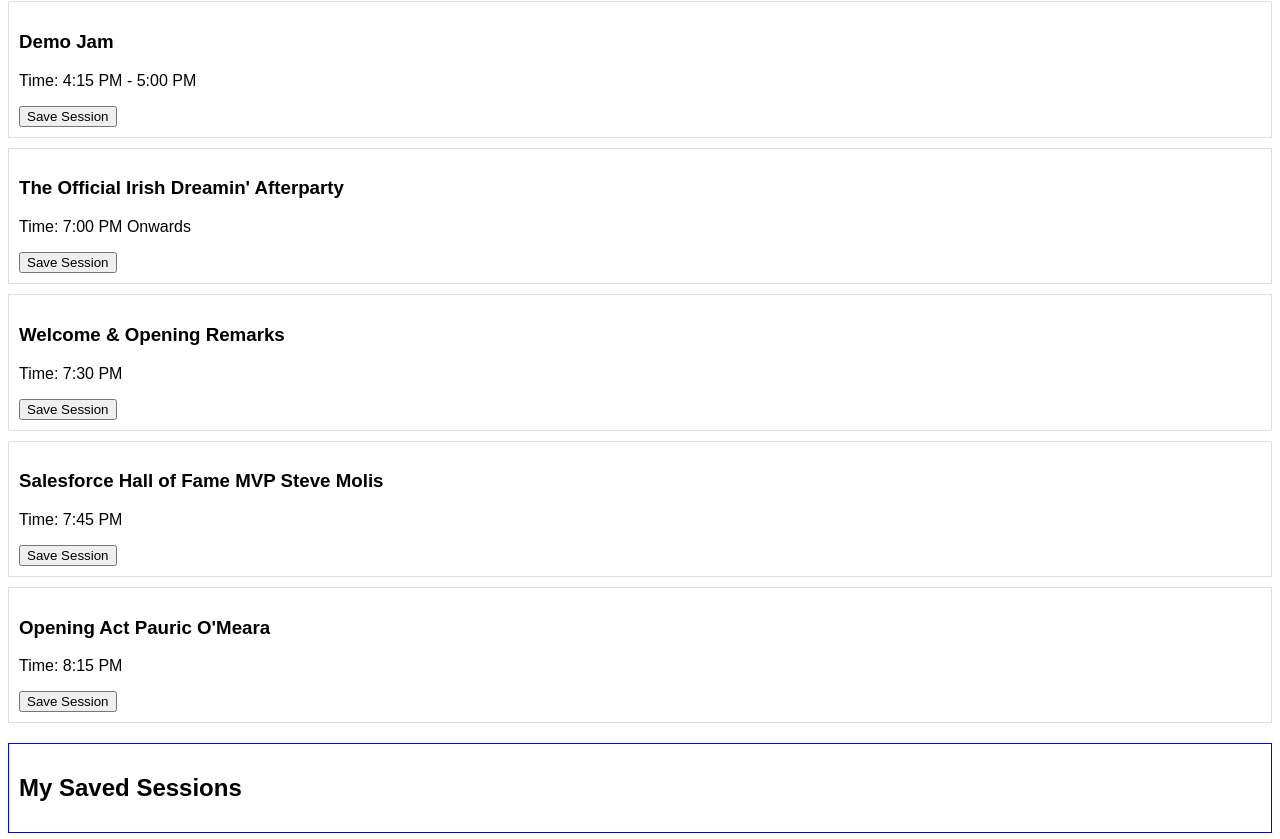
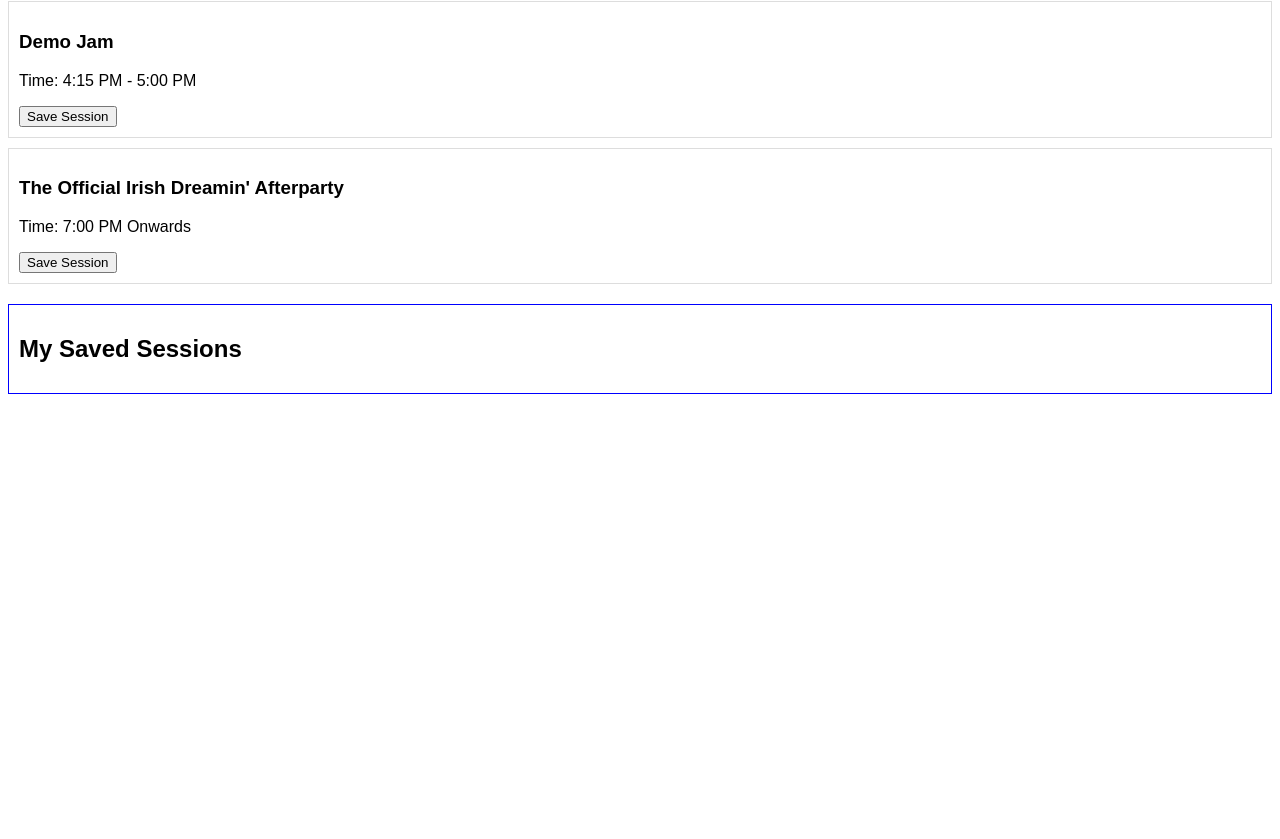
Before and after one commit to jefersonchaves/IrishDreaminAgendaBuilder2025, a plain HTML site: page index.html in a window 1280 px wide. Shown: the part 5225-6064 px from the top of the page. After the commit the page ends 5627 px from the top, so only its background shows below. Drawn offline with Linux system fonts and the light colour scheme.

Commit message:
Remove after party detailed schedule

```diff
--- a/index.html
+++ b/index.html
@@ -233,20 +233,6 @@
         title: "The Official Irish Dreamin' Afterparty",
         tracks: ["All"]
       },
-      {
-        time: "7:30 PM",
-        title: "Welcome & Opening Remarks",
-        tracks: ["All"]
-      },
-      {
-        time: "7:45 PM",
-        title: "Salesforce Hall of Fame MVP Steve Molis",
-        tracks: ["All"]
-      },
-      {
-        time: "8:15 PM",
-        title: "Opening Act Pauric O'Meara",
-      },
     ];
     let savedSessions = JSON.parse(localStorage.getItem('savedSessions')) || [];
 
```
